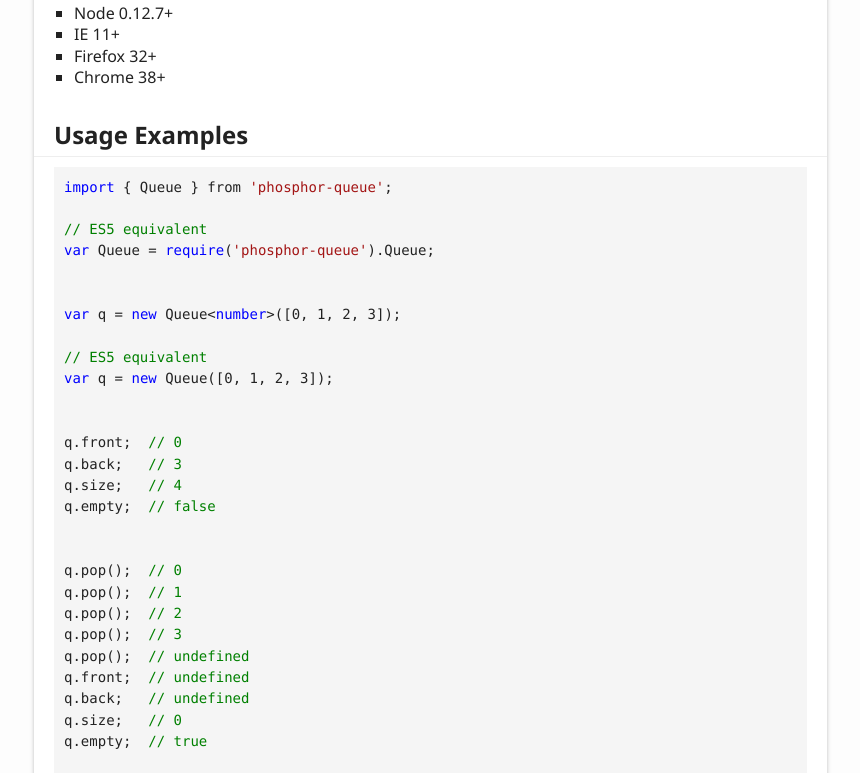
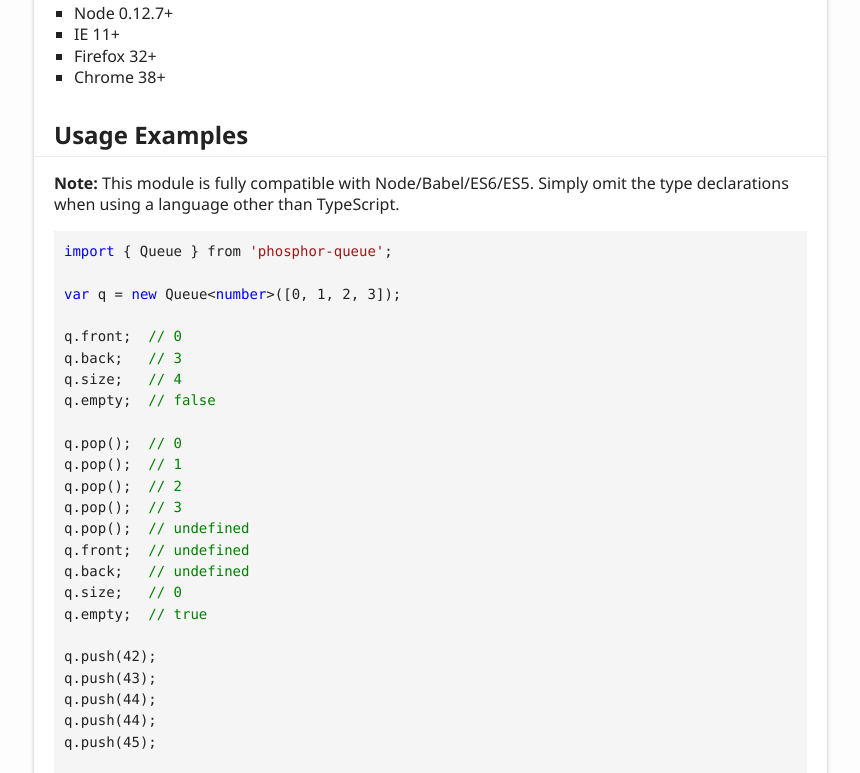
Before and after one commit to gochoam/phosphor-queue, a plain HTML site: page index.html in a window 1280 px wide. Shown: the part 1407-2180 px from the top of the page, without its empty margins (6-866 px from the left). Drawn offline with Linux system fonts and the light colour scheme.

Commit message:
autocommit docs

```diff
--- a/index.html
+++ b/index.html
@@ -108,23 +108,16 @@
 					<li>Chrome 38+</li>
 				</ul>
 				<h2 id="usage-examples">Usage Examples</h2>
+				<p><strong>Note:</strong> This module is fully compatible with Node/Babel/ES6/ES5. Simply
+				omit the type declarations when using a language other than TypeScript.</p>
 				<pre><code class="lang-typescript"><span class="hljs-keyword">import</span> { Queue } from <span class="hljs-string">'phosphor-queue'</span>;
 
-<span class="hljs-comment">// ES5 equivalent</span>
-<span class="hljs-keyword">var</span> Queue = <span class="hljs-built_in">require</span>(<span class="hljs-string">'phosphor-queue'</span>).Queue;
-
-
 <span class="hljs-keyword">var</span> q = <span class="hljs-keyword">new</span> Queue&lt;<span class="hljs-built_in">number</span>&gt;([<span class="hljs-number">0</span>, <span class="hljs-number">1</span>, <span class="hljs-number">2</span>, <span class="hljs-number">3</span>]);
-
-<span class="hljs-comment">// ES5 equivalent</span>
-<span class="hljs-keyword">var</span> q = <span class="hljs-keyword">new</span> Queue([<span class="hljs-number">0</span>, <span class="hljs-number">1</span>, <span class="hljs-number">2</span>, <span class="hljs-number">3</span>]);
-
 
 q.front;  <span class="hljs-comment">// 0</span>
 q.back;   <span class="hljs-comment">// 3</span>
 q.size;   <span class="hljs-comment">// 4</span>
 q.empty;  <span class="hljs-comment">// false</span>
-
 
 q.pop();  <span class="hljs-comment">// 0</span>
 q.pop();  <span class="hljs-comment">// 1</span>
@@ -136,16 +129,13 @@
 q.size;   <span class="hljs-comment">// 0</span>
 q.empty;  <span class="hljs-comment">// true</span>
 
-
 q.push(<span class="hljs-number">42</span>);
 q.push(<span class="hljs-number">43</span>);
 q.push(<span class="hljs-number">44</span>);
 q.push(<span class="hljs-number">44</span>);
 q.push(<span class="hljs-number">45</span>);
 
-
 q.toArray();  <span class="hljs-comment">// [42, 43, 44, 44, 45]</span>
-
 
 q.remove(<span class="hljs-number">42</span>);     <span class="hljs-comment">// true</span>
 q.remove(<span class="hljs-number">19</span>);     <span class="hljs-comment">// false</span>
@@ -153,37 +143,29 @@
 q.removeAll(<span class="hljs-number">19</span>);  <span class="hljs-comment">// 0</span>
 q.toArray();      <span class="hljs-comment">// [43, 45]</span>
 
-
 q.clear();
 q.size;     <span class="hljs-comment">// 0</span>
 q.empty;    <span class="hljs-comment">// true</span>
-
 
 q.push(<span class="hljs-number">42</span>);
 q.push(<span class="hljs-number">43</span>);
 q.push(<span class="hljs-number">44</span>);
 q.push(<span class="hljs-number">45</span>);
 
-
 q.some(v =&gt; v &lt; <span class="hljs-number">40</span>);  <span class="hljs-comment">// false</span>
 q.some(v =&gt; v &gt; <span class="hljs-number">44</span>);  <span class="hljs-comment">// true</span>
-
 
 q.every(v =&gt; v &gt; <span class="hljs-number">40</span>);  <span class="hljs-comment">// true</span>
 q.every(v =&gt; v &gt; <span class="hljs-number">44</span>);  <span class="hljs-comment">// false</span>
 
-
 q.filter(v =&gt; v &lt; <span class="hljs-number">40</span>);  <span class="hljs-comment">// []</span>
 q.filter(v =&gt; v &gt; <span class="hljs-number">44</span>);  <span class="hljs-comment">// [45]</span>
 
-
 q.map(v =&gt; v * <span class="hljs-number">2</span>);  <span class="hljs-comment">// [84, 86, 88, 90]</span>
-
 
 q.forEach((v, i) =&gt; {
   <span class="hljs-built_in">console</span>.log(v, i);
 });
-
 
 <span class="hljs-keyword">var</span> index = forEach((v, i) =&gt; {
   <span class="hljs-keyword">if</span> (v === <span class="hljs-number">43</span>) <span class="hljs-keyword">return</span> i;
```
